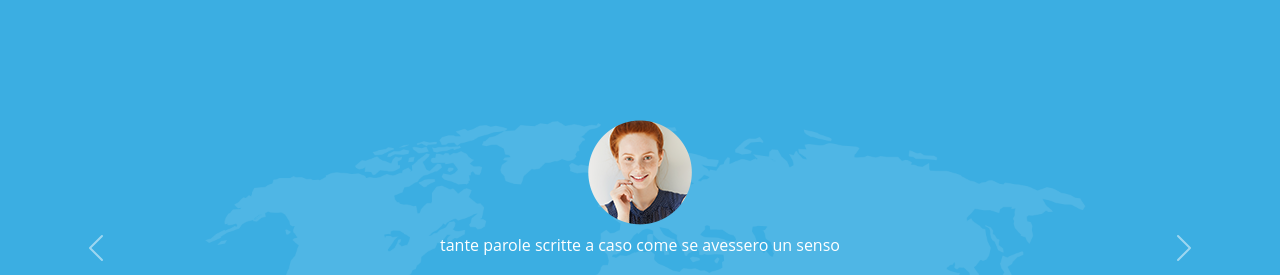
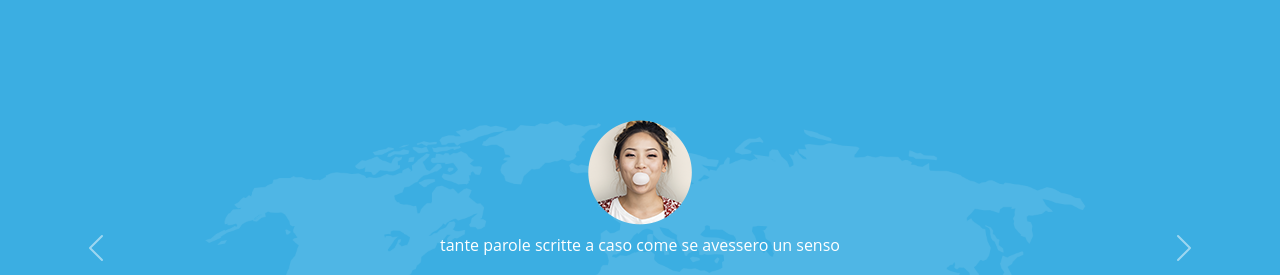
Before and after one commit to WalterCorsini/proj-html-vuejs, a Vue app: page / in a window 1280 px wide. Shown: the part 1720-1995 px from the top of the page. Built offline with nearby package versions, Linux system fonts and the light colour scheme.

Commit message:
fix store

```diff
--- a/src/components/AppCardStudent.vue
+++ b/src/components/AppCardStudent.vue
@@ -10,7 +10,7 @@ export default{
     },
     methods:{
         getImage(elem) {
-            return new URL(`../assets/img/home-page/sezione-5/${elem}.png`, import.meta.url).href;
+            return new URL(`${elem}`, import.meta.url).href;
         },
     }
 }
--- a/src/components/HomePageStudent.vue
+++ b/src/components/HomePageStudent.vue
@@ -33,8 +33,13 @@ export default {
             ],
         }
     },
+    created() {
+        this.changeActive("P");
+    },
     methods: {
         changeActive(value) {
+            clearInterval(this.stopInterval);
+            this.stopInterval = setInterval(() => {
             if (value === "P") {
                 if (this.active <= 1) {
                     this.active++;
@@ -48,6 +53,7 @@ export default {
                     this.active = 2;
                 }
             }
+        }, 2000)
         },
     }
 }
--- a/src/store.js
+++ b/src/store.js
@@ -3,19 +3,19 @@ import {reactive} from "vue";
 export const store = reactive ({
     arrayPeople: [
         {
-            img: "_1",
+            img: "../assets/img/home-page/sezione-5/_1.png",
             name: "Joan Collins",
             role: "student",
             text: "tante parole scritte a caso come se avessero un senso",
         },
         {
-            img: "_2",
+            img: "../assets/img/home-page/sezione-5/_2.png",
             name: "virginia Foster",
             role: "Student",
             text: "tante parole scritte a caso come se avessero un senso",
         },
         {
-            img: "_3",
+            img: "../assets/img/home-page/sezione-5/_3.png",
             name: "Molly Simone",
             role: "Teacher",
             text: "tante parole scritte a caso come se avessero un senso"
```
